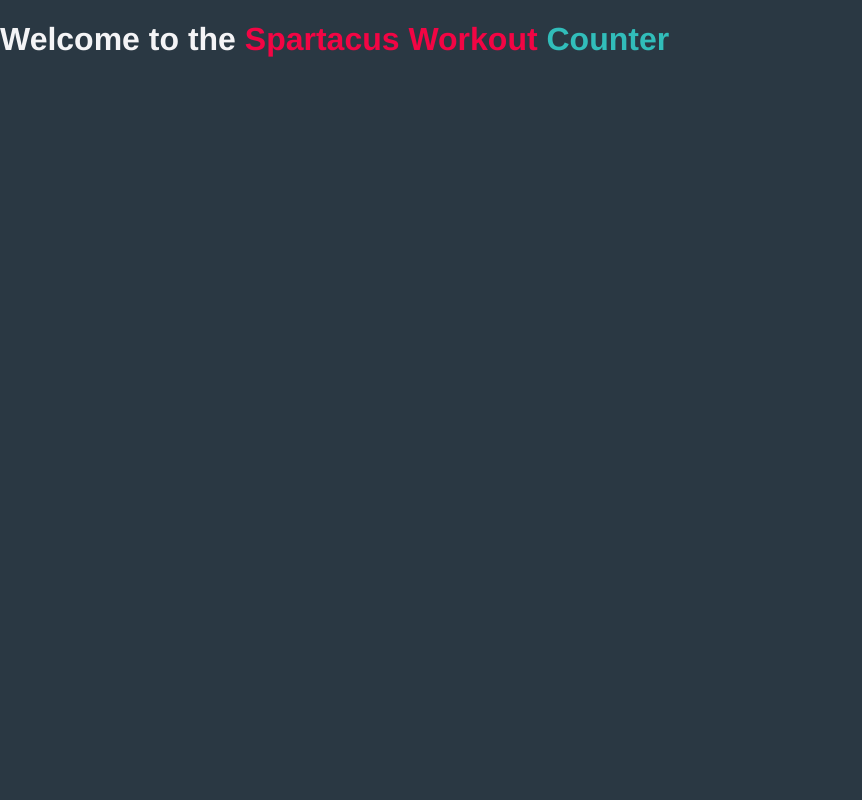
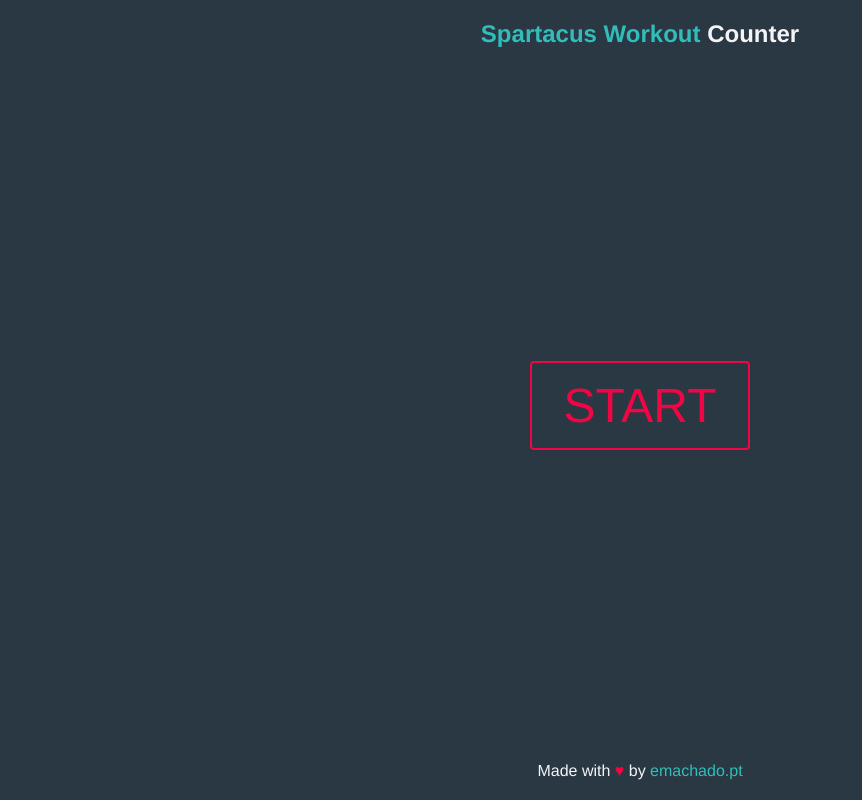
Before and after one commit to EMachado88/spartacus-workout-counter, a Vue app: page / in a window 1280 px wide. Shown: the whole page, without its empty margins (0-862 px from the left). Built offline with nearby package versions, Linux system fonts and the light colour scheme.

Commit message:
First screen

```diff
--- a/src/App.vue
+++ b/src/App.vue
@@ -1,7 +1,23 @@
 <template>
-  <div id="app" class="pa-18">
-    <h1 class="text-white">Welcome to the <span class="text-primary">Spartacus Workout</span> <span
-        class="text-secondary">Counter</span></h1>
+  <div id="app" class="d-flex pa-20 flex-column">
+    <div class="header justify-center">
+      <h2 class="ma-0 text-center">
+        <span class="text-secondary">Spartacus Workout</span> Counter
+      </h2>
+    </div>
+
+    <main class="flex-grow-1 d-flex flex-column justify-center align-center">
+      <div class="text-center">
+        <span class="start-button btn btn-primary">
+          Start
+        </span>
+      </div>
+    </main>
+
+    <div class="footer d-flex justify-center">
+      <p class="ma-0">Made with <span class="text-primary">♥</span> by <a href="https://emachado.pt" target="_blank"
+          rel="noopener noreferrer">emachado.pt</a></p>
+    </div>
   </div>
 </template>
 
@@ -20,10 +36,12 @@ export default Vue.extend({
 @import './assets/scss/main';
 
 #app {
-  text-align: center;
-  display: flex;
   color: $white;
   width: 100%;
   height: 100%;
 }
+
+.start-button {
+  font-size: 3rem;
+}
 </style>
--- a/src/assets/scss/main.scss
+++ b/src/assets/scss/main.scss
@@ -19,6 +19,17 @@ html, body {
 ::selection {
   background: $white;
   color: $black;
+}
+
+// Links
+a {
+  color: $secondary;
+  text-decoration: none;
+  transition: $transition;
+
+  &:hover {
+    color: $primary;
+  }
 }
 
 // Buttons
--- a/src/assets/scss/variables.scss
+++ b/src/assets/scss/variables.scss
@@ -10,4 +10,4 @@ $tertiary: $yellow;
 
 $border-radius: 4px;
 
-$transition: all 0.3s ease-in-out;
+$transition: all 0.2s ease-in-out;
```
